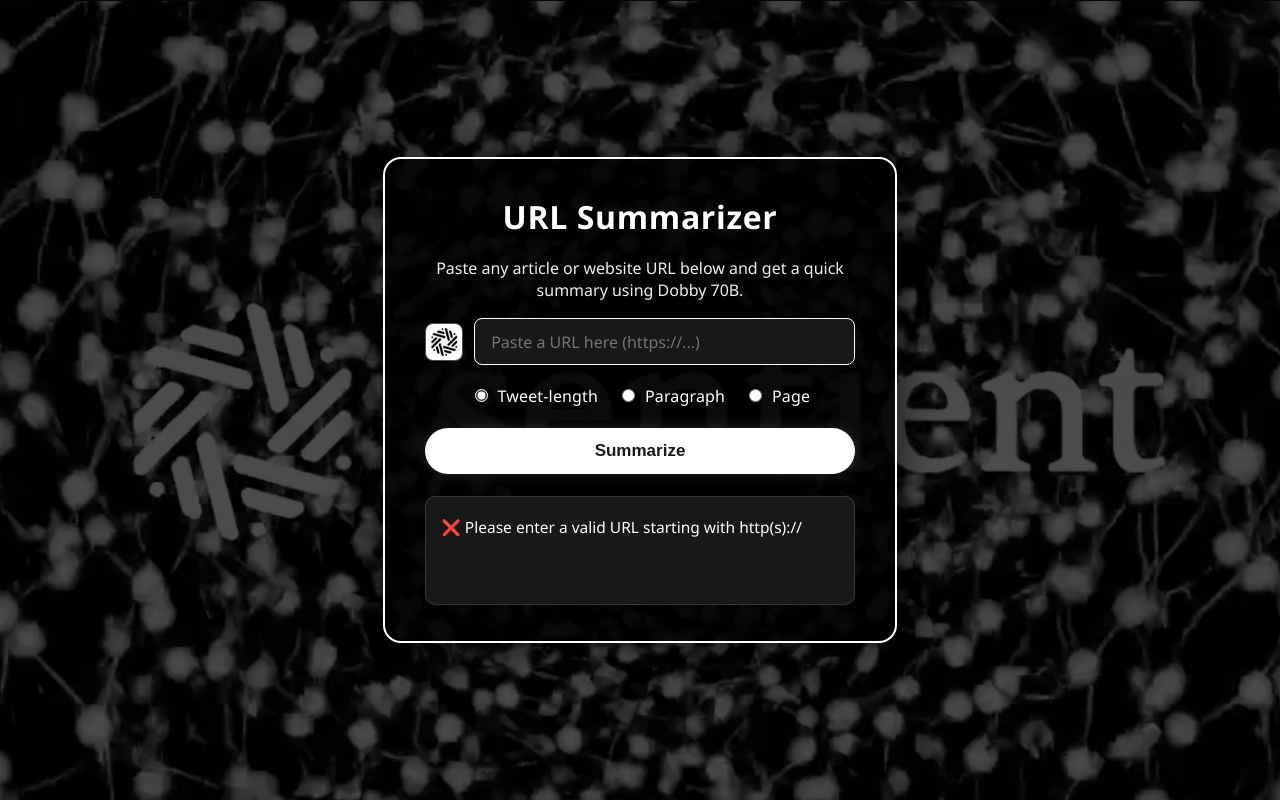
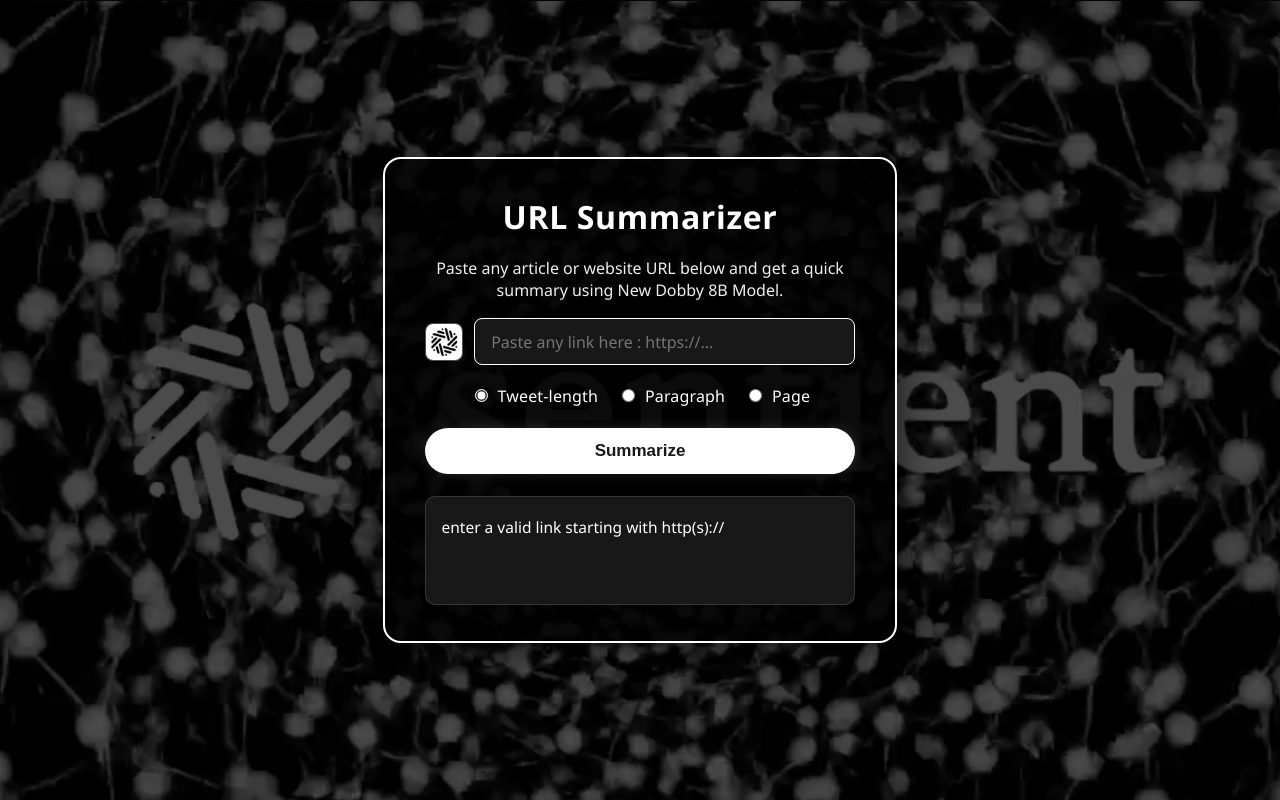
Before and after one commit to morsyxbt/dobbysummarizer, a plain HTML site: page index.html in a window 1280 px wide. Both pictures are taken after a click on the button "Summarize". Drawn offline with Linux system fonts and the light colour scheme.

Commit message:
Update index.html

```diff
--- a/index.html
+++ b/index.html
@@ -2,7 +2,7 @@
 <html lang="en">
 <head>
   <meta charset="UTF-8" />
-  <title>URL Summarizer</title>
+  <title>Dobby Summarizer</title>
   <style>
     body {
       background: url('background.jpg') no-repeat center center fixed;
@@ -148,10 +148,10 @@
 <body>
   <div class="main-box">
     <h1>URL Summarizer</h1>
-    <p>Paste any article or website URL below and get a quick summary using Dobby 70B.</p>
+    <p>Paste any article or website URL below and get a quick summary using New Dobby 8B Model.</p>
     <div class="input-row">
       <img src="image.png" alt="Logo" />
-      <input type="url" id="input" placeholder="Paste a URL here (https://...)" autocomplete="off" required>
+      <input type="url" id="input" placeholder="Paste any link here : https://..." autocomplete="off" required>
     </div>
     <div class="summary-types">
       <label>
@@ -172,9 +172,9 @@
   </div>
   <script>
     // <<<--- PUT YOUR API KEY HERE --- >>>
-    const API_KEY = "fw_3ZX3Lze3YKeMvfGPWzLgxuWh";
+    const API_KEY = "fw_3ZW8xKCvQGDVxtwWHX7mFV7E";
     const API_URL = "https://api.fireworks.ai/inference/v1/chat/completions";
-    const MODEL = "accounts/sentientfoundation/models/dobby-unhinged-llama-3-3-70b-new";
+    const MODEL = "accounts/sentientfoundation-serverless/models/dobby-mini-unhinged-plus-llama-3-1-8b";
 
     const input = document.getElementById('input');
     const output = document.getElementById('output');
@@ -205,11 +205,11 @@
     btn.onclick = async function() {
       let url = input.value.trim();
       if (!isValidUrl(url)) {
-        output.innerHTML = "❌ Please enter a valid URL starting with http(s)://";
+        output.innerHTML = "enter a valid link starting with http(s)://";
         output.classList.remove('has-summary');
         return;
       }
-      output.innerHTML = "Summarizing with Dobby 70B...";
+      output.innerHTML = "summarizing with New Dobby 8B Model...";
       output.classList.remove('has-summary');
       btn.disabled = true;
 
@@ -250,7 +250,7 @@
         output.textContent = summary;
         output.classList.add('has-summary');
       } catch (e) {
-        output.innerHTML = "❌ Error: " + e.message + "<br>Check your API key and usage limits.";
+        output.innerHTML = "Error: " + e.message + "<br>Check your API key and usage limits.";
       }
       btn.disabled = false;
     }
```
